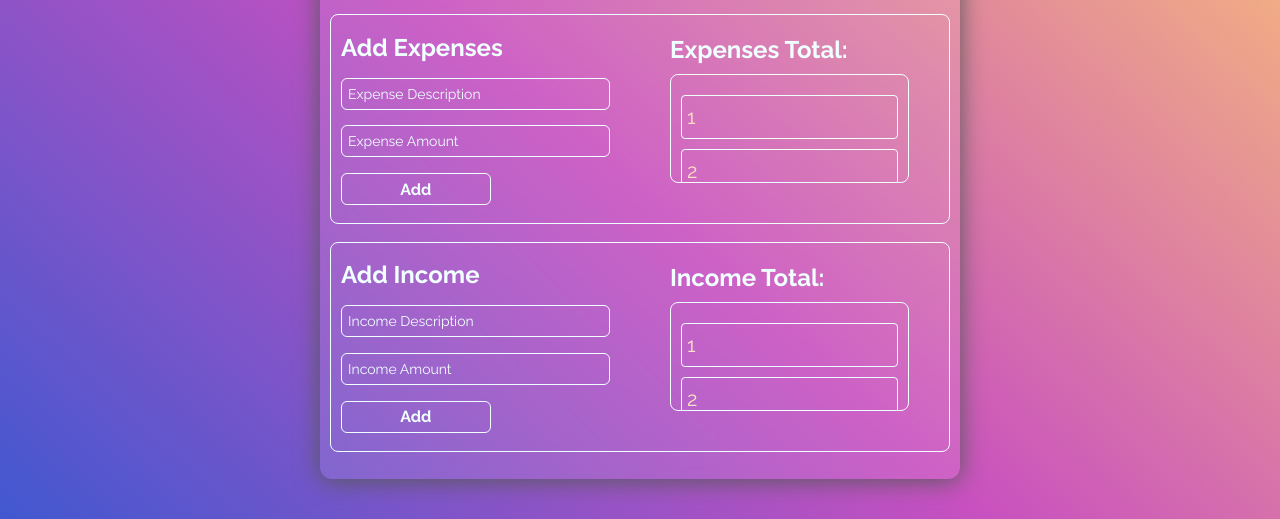
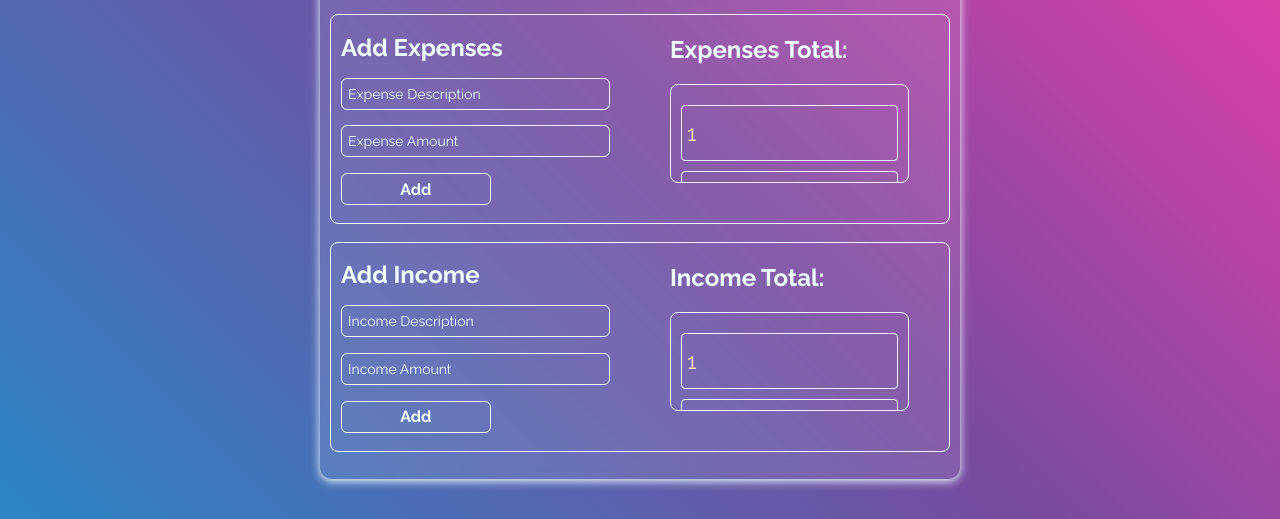
Before and after one commit to liamhowatt34/basic-expense-tracker, a plain HTML site: page index.html in a window 1280 px wide. Shown: the part 281-800 px from the top of the page. Drawn offline with Linux system fonts and the light colour scheme.

Commit message:
Refactored list styles and changed background

```diff
--- a/styles.css
+++ b/styles.css
@@ -14,8 +14,8 @@ li {
 
 .container {
     align-items: center;
-    background-color: #4158D0;
-    background-image: linear-gradient(43deg, #4158D0 0%, #C850C0 46%, #FFCC70 100%);
+    background-color: #FF3CAC;
+    background-image: linear-gradient(225deg, #FF3CAC 0%, #784BA0 50%, #2B86C5 100%);
     display: flex;
     height: 100vh;
     justify-content: center;
@@ -26,7 +26,7 @@ li {
     backdrop-filter: blur(10px);
     background: rgba(255, 255, 255, 0.1);
     border-radius: 12px;
-    box-shadow: 0 2px 3dvb rgb(86, 89, 89);
+    box-shadow: 0 2px 10px azure;
     display: flex;
     flex-direction: column;
     height: 90%;
@@ -122,7 +122,7 @@ li {
 }
 
 .secondary-display h2 {
-    margin-bottom: 10px;
+    margin-bottom: 20px;
     margin-top: -20px;
 }
 
@@ -136,9 +136,12 @@ li {
 }
 
 .secondary-display li {
+    display: flex;
+    align-items: center;
     border-radius: 4px;
     border: 1px solid azure;
-    font-size: 20px;
+    font-size: 22px;
     margin: 10px 0;
     padding: 5px;
+    height: 3.5rem;
 }
```
